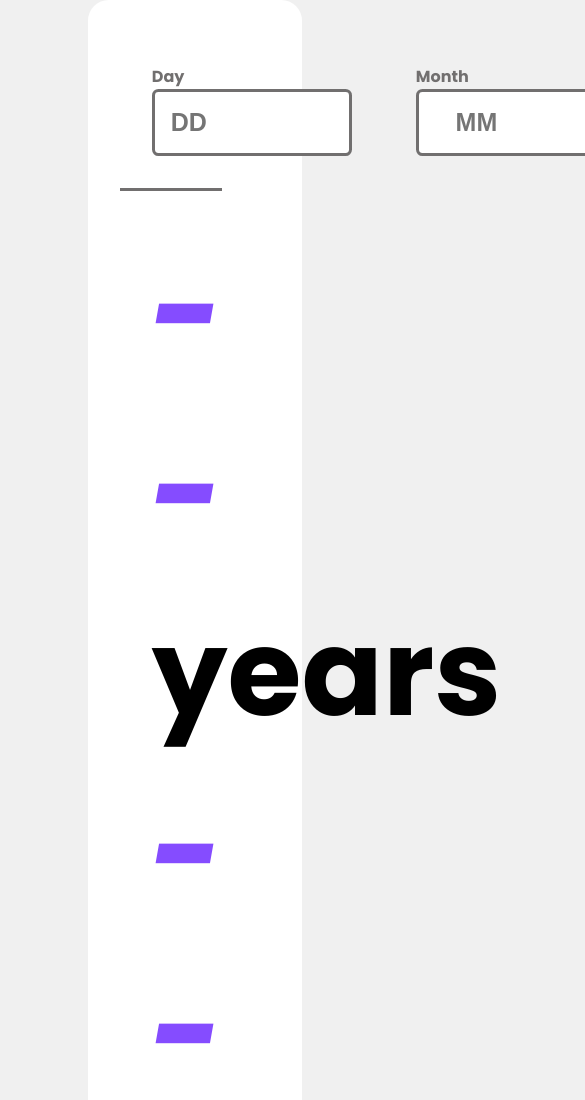
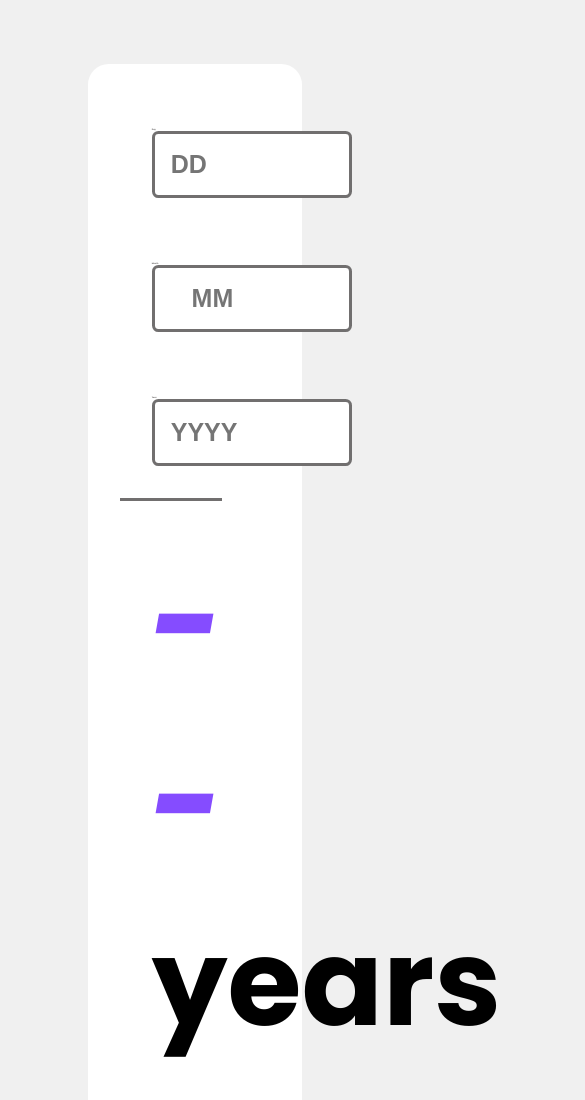
Before and after one commit to Dev-Shaq/age-calculator-website, a plain HTML site: page index.html in a window 390 px wide. Shown: the top 1100 px of the page, 585 px wide, since content can reach past the window. Drawn offline with Linux system fonts and the light colour scheme.

Commit message:
css updated

```diff
--- a/style.css
+++ b/style.css
@@ -104,3 +104,28 @@ small{
   border: 2rem solid red;
   width: 100px;
 } */
+
+
+
+
+
+
+
+
+@media (max-width: 768px) {
+  .input-container{
+  flex-direction: column;
+  /* margin: 4rem; */
+  }
+  body{
+    font-size: 2px;
+  }
+  .container {
+  /* height: 100vh; */
+    margin-top: 4rem;
+
+  }
+  .input-container form{
+    width;
+  }
+}
```
